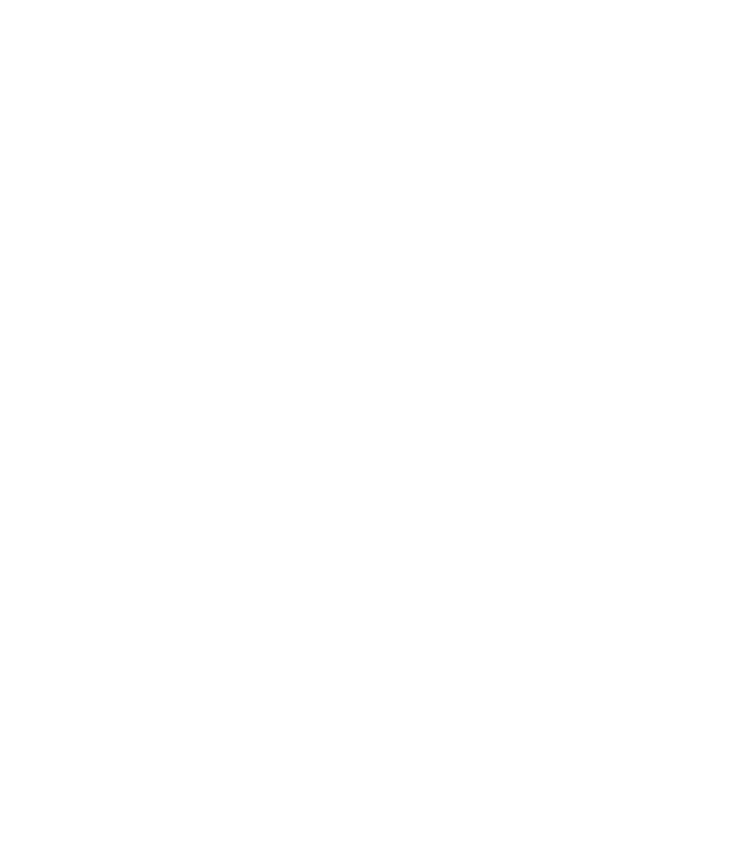
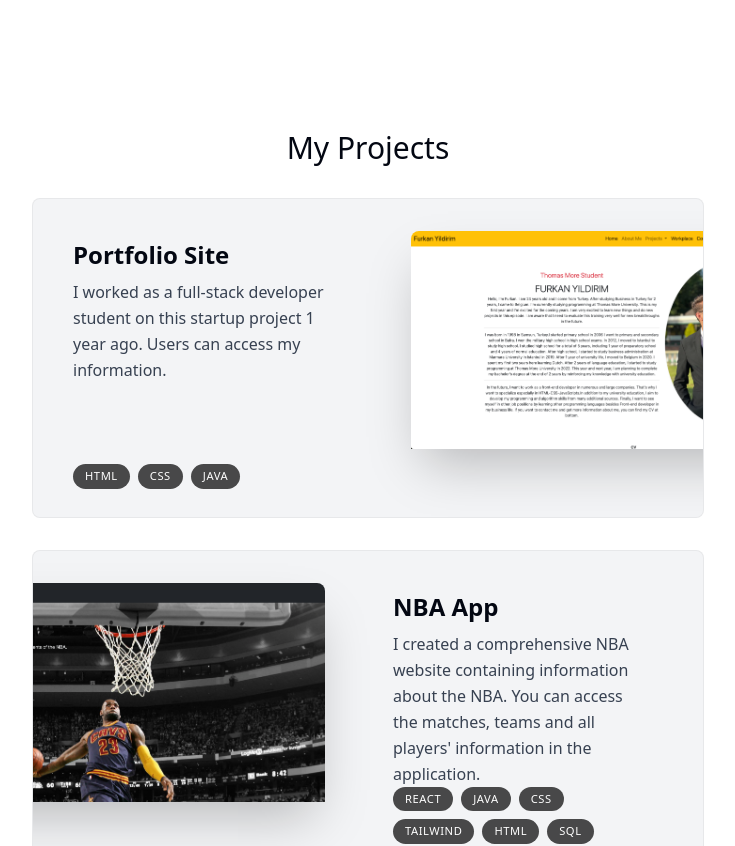
Before and after one commit to 23-ant-programmeren-thomasmore-hybrid/furkan-yildirim-eindopdracht, a Next.js app: page / in a window 1280 px wide. Shown: the part 1220-2066 px from the top of the page, without its empty margins (272-1007 px from the left). Before the commit the page ends 1350 px from the top, so only its background shows below. Built offline with nearby package versions, Linux system fonts and the light colour scheme.

Commit message:
projects section created

```diff
--- a/app/page.tsx
+++ b/app/page.tsx
@@ -1,6 +1,7 @@
 import Intro from "@/components/intro";
 import SectionDivider from "@/components/section-divider";
 import About from "@/components/about";
+import Projects from "@/components/projects";
 
 
 export default function Home() {
@@ -9,6 +10,7 @@
       <Intro />
       <SectionDivider/>
       <About/>
+      <Projects/>
 
     </main>
   )
--- /dev/null
+++ b/components/project.tsx
@@ -0,0 +1,71 @@
+"use client";
+
+import { useRef } from "react";
+import { projectsData } from "@/lib/data";
+import Image from "next/image";
+import { motion, useScroll, useTransform } from "framer-motion";
+
+type ProjectProps = (typeof projectsData)[number];
+
+export default function Project({
+  title,
+  description,
+  tags,
+  imageUrl,
+}: ProjectProps) {
+  const ref = useRef<HTMLDivElement>(null);
+  const { scrollYProgress } = useScroll({
+    target: ref,
+    offset: ["0 1", "1.33 1"],
+  });
+  const scaleProgess = useTransform(scrollYProgress, [0, 1], [0.8, 1]);
+  const opacityProgess = useTransform(scrollYProgress, [0, 1], [0.6, 1]);
+
+  return (
+    <motion.div
+      ref={ref}
+      style={{
+        scale: scaleProgess,
+        opacity: opacityProgess,
+      }}
+      className="group mb-3 sm:mb-8 last:mb-0"
+    >
+      <section className="bg-gray-100 max-w-[42rem] border border-black/5 rounded-lg overflow-hidden sm:pr-8 relative sm:h-[20rem] hover:bg-gray-200 transition sm:group-even:pl-8 dark:text-white dark:bg-white/10 dark:hover:bg-white/20">
+        <div className="pt-4 pb-7 px-5 sm:pl-10 sm:pr-2 sm:pt-10 sm:max-w-[50%] flex flex-col h-full sm:group-even:ml-[18rem]">
+          <h3 className="text-2xl font-semibold">{title}</h3>
+          <p className="mt-2 leading-relaxed text-gray-700 dark:text-white/70">
+            {description}
+          </p>
+          <ul className="flex flex-wrap mt-4 gap-2 sm:mt-auto">
+            {tags.map((tag, index) => (
+              <li
+                className="bg-black/[0.7] px-3 py-1 text-[0.7rem] uppercase tracking-wider text-white rounded-full dark:text-white/70"
+                key={index}
+              >
+                {tag}
+              </li>
+            ))}
+          </ul>
+        </div>
+
+        <Image
+          src={imageUrl}
+          alt="Project I worked on"
+          quality={95}
+          className="absolute hidden sm:block top-8 -right-40 w-[28.25rem] rounded-t-lg shadow-2xl
+        transition
+        group-hover:scale-[1.04]
+        group-hover:-translate-x-3
+        group-hover:translate-y-3
+        group-hover:-rotate-2
+
+        group-even:group-hover:translate-x-3
+        group-even:group-hover:translate-y-3
+        group-even:group-hover:rotate-2
+
+        group-even:right-[initial] group-even:-left-40"
+        />
+      </section>
+    </motion.div>
+  );
+}
--- /dev/null
+++ b/components/projects.tsx
@@ -0,0 +1,23 @@
+"use client";
+
+import React from "react";
+import SectionHeading from "./section-heading";
+import { projectsData } from "@/lib/data";
+import Project from "./project";
+
+export default function Projects() {
+
+  return (
+    <section>
+
+      <SectionHeading>My projects</SectionHeading>
+      <div>
+        {projectsData.map((project, index) => (
+          <React.Fragment key={index}>
+            <Project {...project} />
+          </React.Fragment>
+        ))}
+      </div>
+    </section>
+  );
+}
--- a/lib/data.ts
+++ b/lib/data.ts
@@ -62,24 +62,24 @@
 
 export const projectsData = [
   {
-    title: "CorpComment",
+    title: "Portfolio Site",
     description:
-      "I worked as a full-stack developer on this startup project for 2 years. Users can give public feedback to companies.",
-    tags: ["React", "Next.js", "MongoDB", "Tailwind", "Prisma"],
+      "I worked as a full-stack developer student on this startup project 1 year ago. Users can access my information.",
+    tags: ["HTML", "CSS", "JAVA"],
     imageUrl: corpcommentImg,
   },
   {
-    title: "rmtDev",
+    title: "NBA App",
     description:
-      "Job board for remote developer jobs. I was the front-end developer. It has features like filtering, sorting and pagination.",
-    tags: ["React", "TypeScript", "Next.js", "Tailwind", "Redux"],
+      "I created a comprehensive NBA website containing information about the NBA. You can access the matches, teams and all players' information in the application.",
+    tags: ["React", "JAVA", "CSS", "Tailwind","HTML","SQL"],
     imageUrl: rmtdevImg,
   },
   {
     title: "Word Analytics",
     description:
-      "A public web app for quick analytics on text. It shows word count, character count and social media post limits.",
-    tags: ["React", "Next.js", "SQL", "Tailwind", "Framer"],
+      "I made a style page about places to visit and see in Turkey. My page provides an opportunity for travel lovers to get to know Turkey better.",
+    tags: ["JAVA", "CSS", "SQL", "Tailwind", "HTML"],
     imageUrl: wordanalyticsImg,
   },
 ] as const;
```
